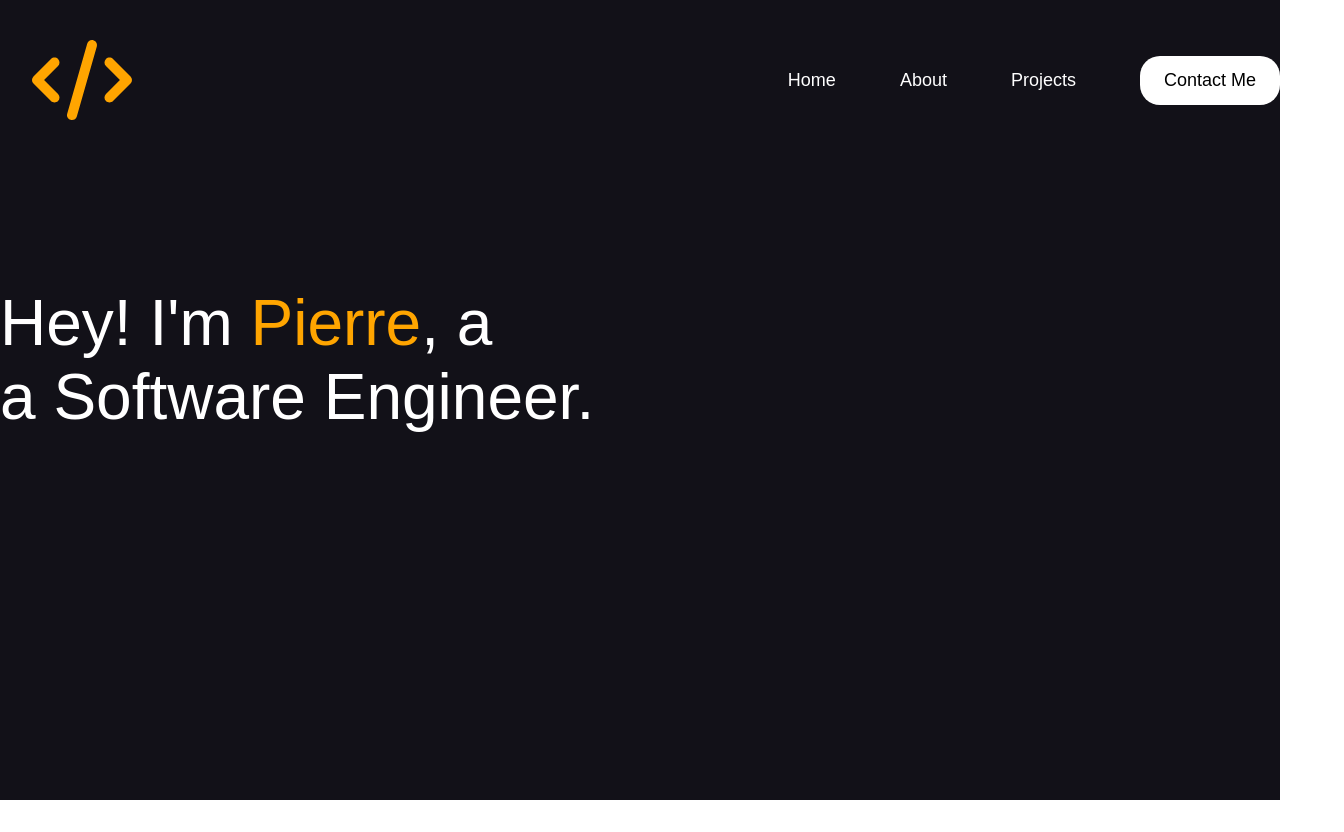
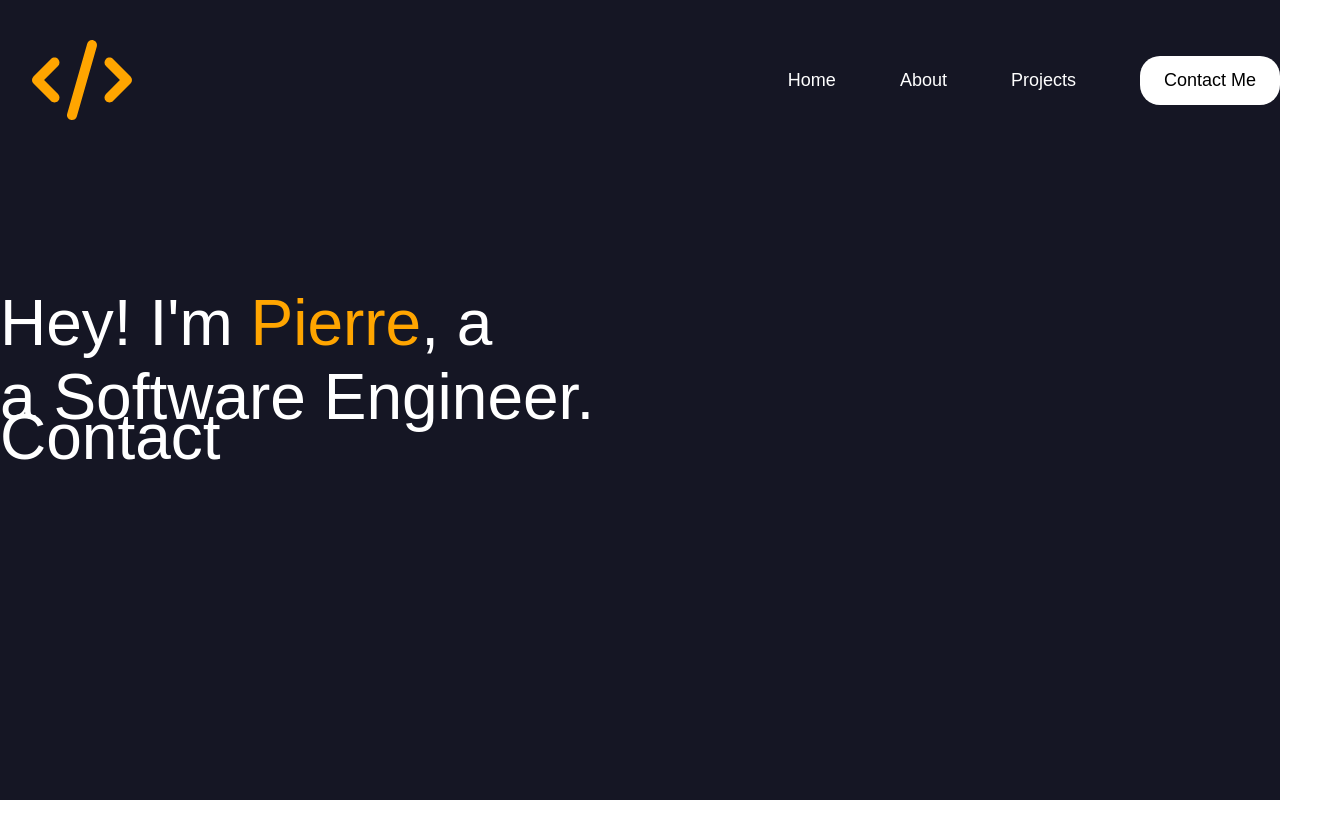
Before and after one commit to pierrelouisguichard/Portfolio, a React (Vite) app: page / in a window 1280 px wide. Shown: the whole page, 1344 px wide, since content can reach past the window. After the commit the page ends 800 px from the top, so only its background shows below. Built offline with nearby package versions, Linux system fonts and the light colour scheme.

Commit message:
v0.6 Working on the contact page

```diff
--- a/src/App.jsx
+++ b/src/App.jsx
@@ -1,6 +1,7 @@
 import React from "react";
 import Navbar from "./navbar";
 import Home from "./home";
+import Contact from "./contact";
 import "./app.css";
 
 function App() {
@@ -8,6 +9,7 @@ function App() {
     <div className="app-container">
       <Navbar />
       <Home />
+      <Contact />
     </div>
   );
 }
--- a/src/app.css
+++ b/src/app.css
@@ -1,5 +1,5 @@
 .app-container {
-  background-color: rgb(18, 17, 24);
+  background-color: rgb(21, 22, 36);
   top: 0;
   left: 0;
   position: absolute;
@@ -8,4 +8,5 @@
   font-family: Bahnschrift, sans-serif;
   font-size: 18px;
   color: white;
+  overflow: hidden;
 }
--- /dev/null
+++ b/src/contact.css
@@ -0,0 +1,13 @@
+.container {
+  width: 100vw;
+  max-width: 80rem;
+  margin: 0 auto;
+  overflow: hidden;
+  color: white;
+}
+
+.message {
+  position: absolute;
+  top: 50%;
+  font-size: 4rem;
+}
--- /dev/null
+++ b/src/contact.jsx
@@ -0,0 +1,12 @@
+import React from "react";
+import "./contact.css";
+
+const Contact = () => {
+  return (
+    <div className="container">
+      <div className="message">Contact</div>
+    </div>
+  );
+};
+
+export default Contact;
```
